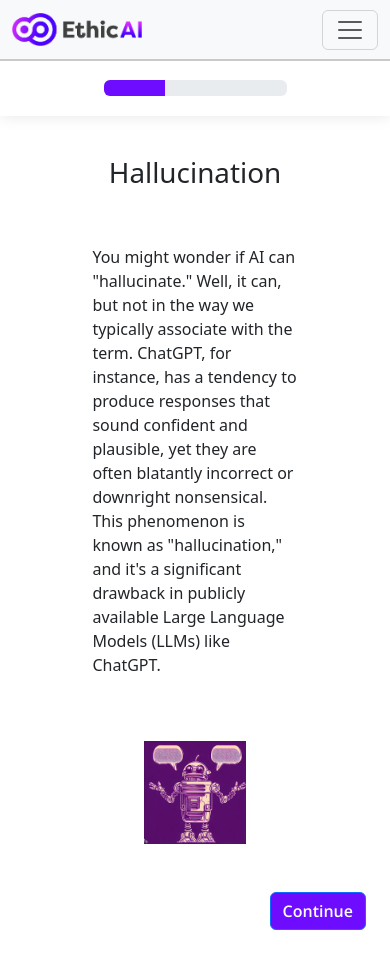
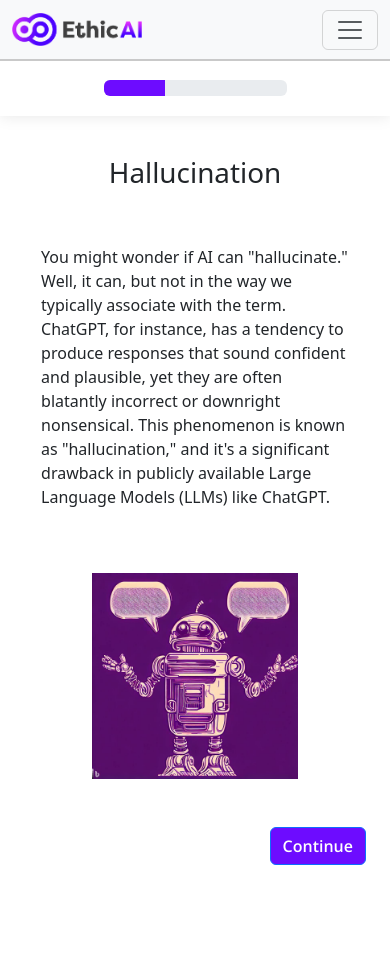
Before and after one commit to harslash/EthicAI, a Vue app in the folder project/ethicai-spa/: page /chatbots/hallucination in a window 390 px wide. Shown: the top 968 px of the page. Built offline with nearby package versions, Linux system fonts and the light colour scheme.

Commit message:
Made chatbots page 3 mobile responsive

```diff
--- a/project/ethicai-spa/src/components/pages/chatbots/chatbots-page-3.vue
+++ b/project/ethicai-spa/src/components/pages/chatbots/chatbots-page-3.vue
@@ -33,7 +33,7 @@
                 <div class="col-md-12 d-flex flex-wrap justify-content-center pb-5">
                     <p class="section-text">
                         OpenAI, the company behind ChatGPT, has been forthright in cautioning users about this peculiar behavior exhibited by the model. They acknowledge that addressing hallucination is a complex challenge that they are actively working to overcome
-                        <span class="reference-link" @click="handleReferenceClick('hallucination')">(Guinness, 2023)
+                        <span class="reference-link" @click="handleReferenceClick('hallucination')">OpenAI. (n.d.)
                         </span>. Understanding these quirks is crucial for using ChatGPT effectively and responsibly.
                     </p>
                     <div class="section-text">
@@ -75,9 +75,9 @@
         <div ref="lastSection" class="container text-section" :class="{ 'hidden': !showLastSection }">
             <div class="row">
                 <div class="col-md-12 d-flex flex-wrap justify-content-center pb-5">
-                    <div class="section-text">
-                        <b>Lesson of the day:</b> Don’t ask ChatGPT to do your maths homework.
-                    </div>
+                    <p class="section-text">
+                        As evident from the above demonstration, distinguishing whether a generated response is factually accurate or not can be a daunting task, given ChatGPT's consistent ability to produce coherent and fluent responses. Therefore, as a student, relying solely on the generated output could potentially result in misinformation and a misinterpretation of various topics.
+                    </p>
                 </div>
                 <div class="row h-20 pb-5">
                     <div class="col-md-12 d-flex justify-content-end">
@@ -181,7 +181,7 @@ export default defineComponent({
 
 .text-section {
     opacity: 1;
-    max-height: 1000px;
+    max-height: 1100px;
     transition: max-height 0.5s ease-in-out, opacity 0.5s ease-in-out;
 }
 
@@ -190,4 +190,14 @@ export default defineComponent({
     max-height: 0;
     overflow: hidden;
 }
+
+@media (max-width: 767.98px) {
+    .section-text {
+        width: 90%;
+    }
+
+    .img-a{
+        width: 60%;
+    }
+}
 </style>
--- a/project/ethicai-spa/src/components/reusable/chatgpt_ui.vue
+++ b/project/ethicai-spa/src/components/reusable/chatgpt_ui.vue
@@ -121,4 +121,11 @@ export default defineComponent({
             max-width: 100%;
             max-height: 100%;
         }
+
+
+    @media (max-width: 767.98px) {
+        .card {
+            width: 360px;
+        }
+    }
     </style>
```
